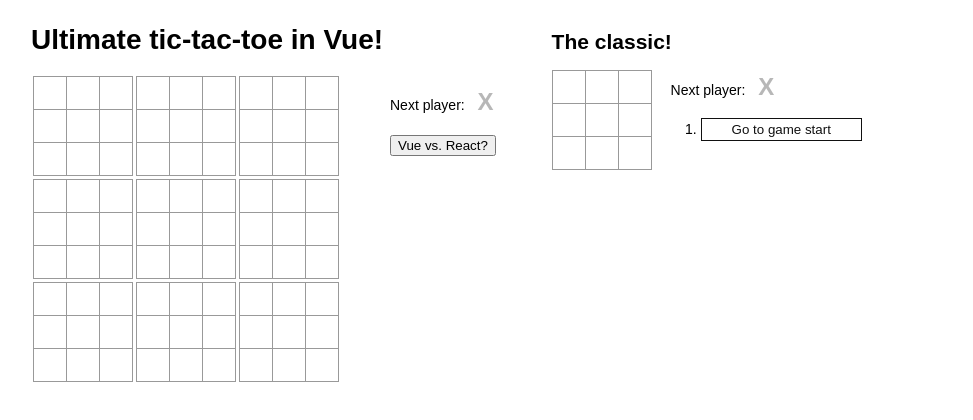
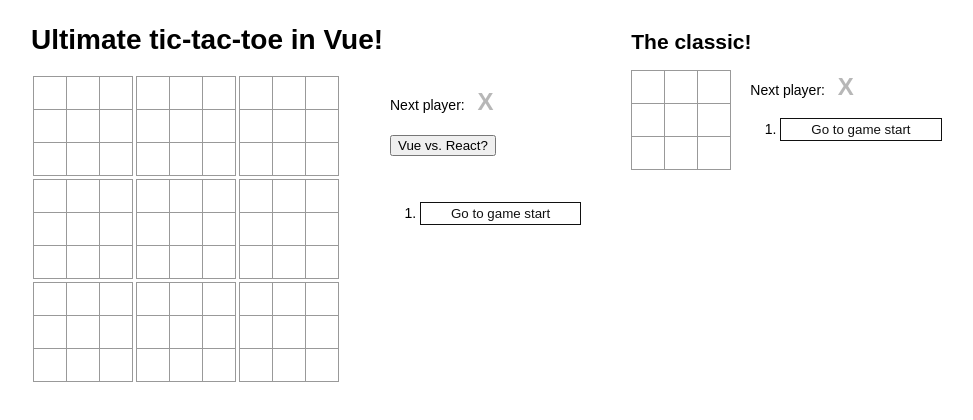
Before and after one commit to ldgit/vue-tic-tac-toe, a Vue app: page / in a window 1280 px wide. Shown: the top 420 px of the page, without its empty margins (9-982 px from the left). Built offline with nearby package versions, Linux system fonts and the light colour scheme; the HTML template or start-up script is replaced by a standard one.

Commit message:
added time travel for ultimate tic-tac-toe

```diff
--- a/src/components/UltimateGame.vue
+++ b/src/components/UltimateGame.vue
@@ -48,7 +48,11 @@
 
         <br>
         <ol>
-          <!-- TODO: History goes here -->
+          <li v-for="(historyItem, moveNumber) in state.history" :key="moveNumber">
+            <time-travel-button :on-click="jumpTo.bind(this, moveNumber)" :move-index="moveNumber"
+                                :current-step="state.pointInHistory"
+            />
+          </li>
         </ol>
       </div>
     </div>
@@ -58,6 +62,7 @@
 <script>
 import Board from './Board.vue';
 import Status from './Status.vue';
+import TimeTravelButton from './TimeTravelButton.vue';
 import Ultimate from '../game';
 import { calculateUltimateWinner, getColorClass } from '../helpers';
 
@@ -65,6 +70,7 @@ export default {
   components: {
     board: Board,
     status: Status,
+    'time-travel-button': TimeTravelButton,
   },
   data() {
     return {
@@ -99,6 +105,16 @@ export default {
     toggleSpecialIcons() {
       this.state.specialIcons = !this.state.specialIcons;
     },
+    shouldHighlight(moveNumber) {
+      const { pointInHistory } = this.state;
+      return pointInHistory === moveNumber;
+    },
+    jumpTo(pointInHistory) {
+      this.state = Ultimate.timeTravel(this.state, { pointInHistory });
+    },
+    getHistoryButtonDescription(moveNumber) {
+      return moveNumber === 0 ? 'aaGo to game start' : `Go to move ${moveNumber}`;
+    },
   },
 };
 </script>
```
Also changed, not shown: 1 other file (tests, documents, lock files or other folders).
